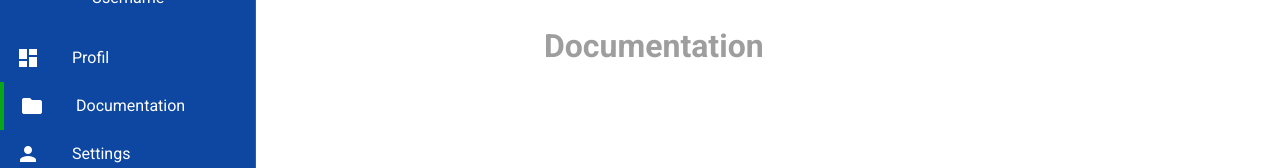
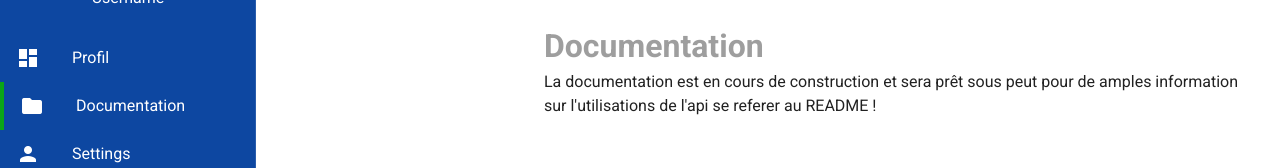
Before and after one commit to Khaf3307/api_payement, a Vue app: page /projects in a window 1280 px wide. Shown: the part 138-306 px from the top of the page. Built offline with nearby package versions, Linux system fonts and the light colour scheme.

Commit message:
Update Documentation.vue

```diff
--- a/src/views/Documentation.vue
+++ b/src/views/Documentation.vue
@@ -5,6 +5,9 @@
       <router-view></router-view>
       <div class="projects">
     <h1 class="subheading grey--text">Documentation</h1>
+    <p>
+      La documentation est en cours de construction et sera prêt sous peut pour de amples information sur l'utilisations de l'api se referer au README !
+    </p>
 
   </div>
     </v-content>
```
